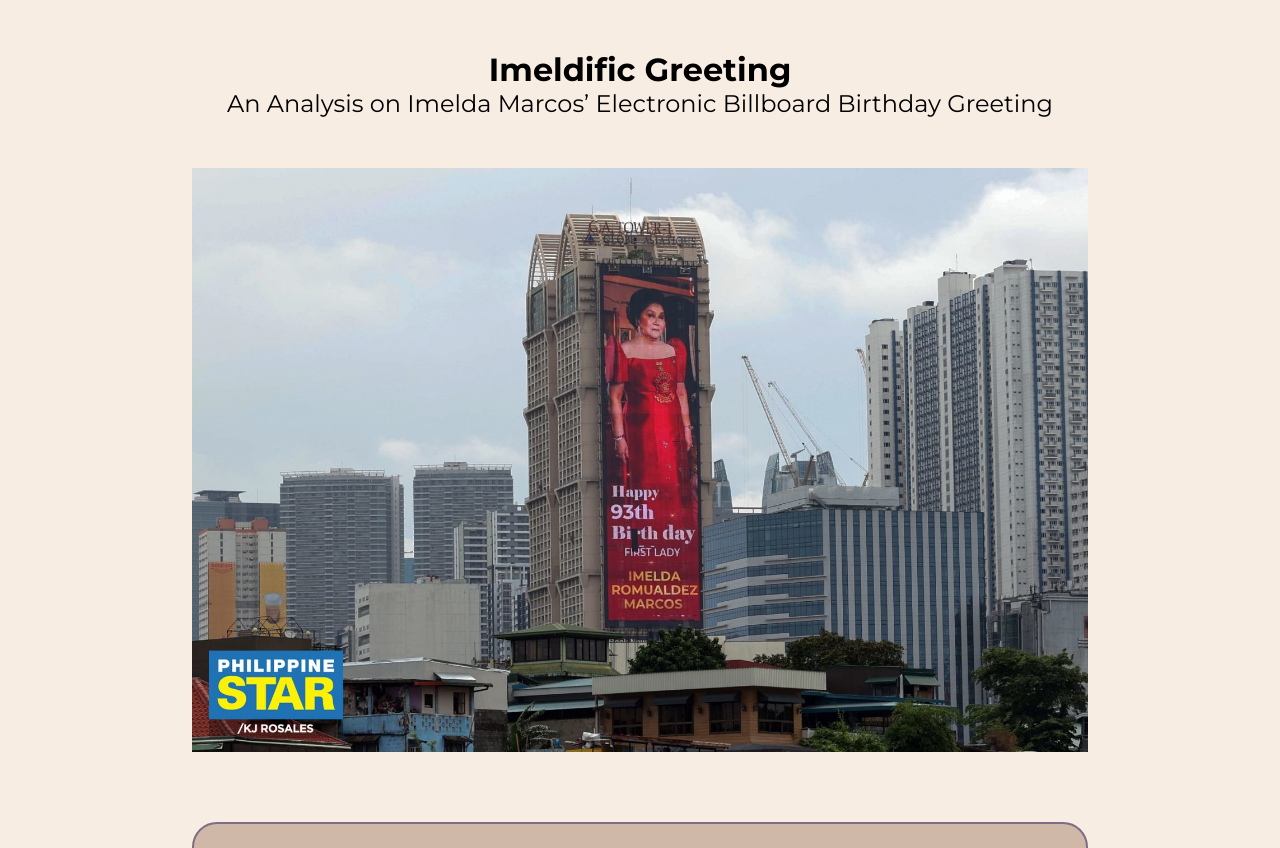
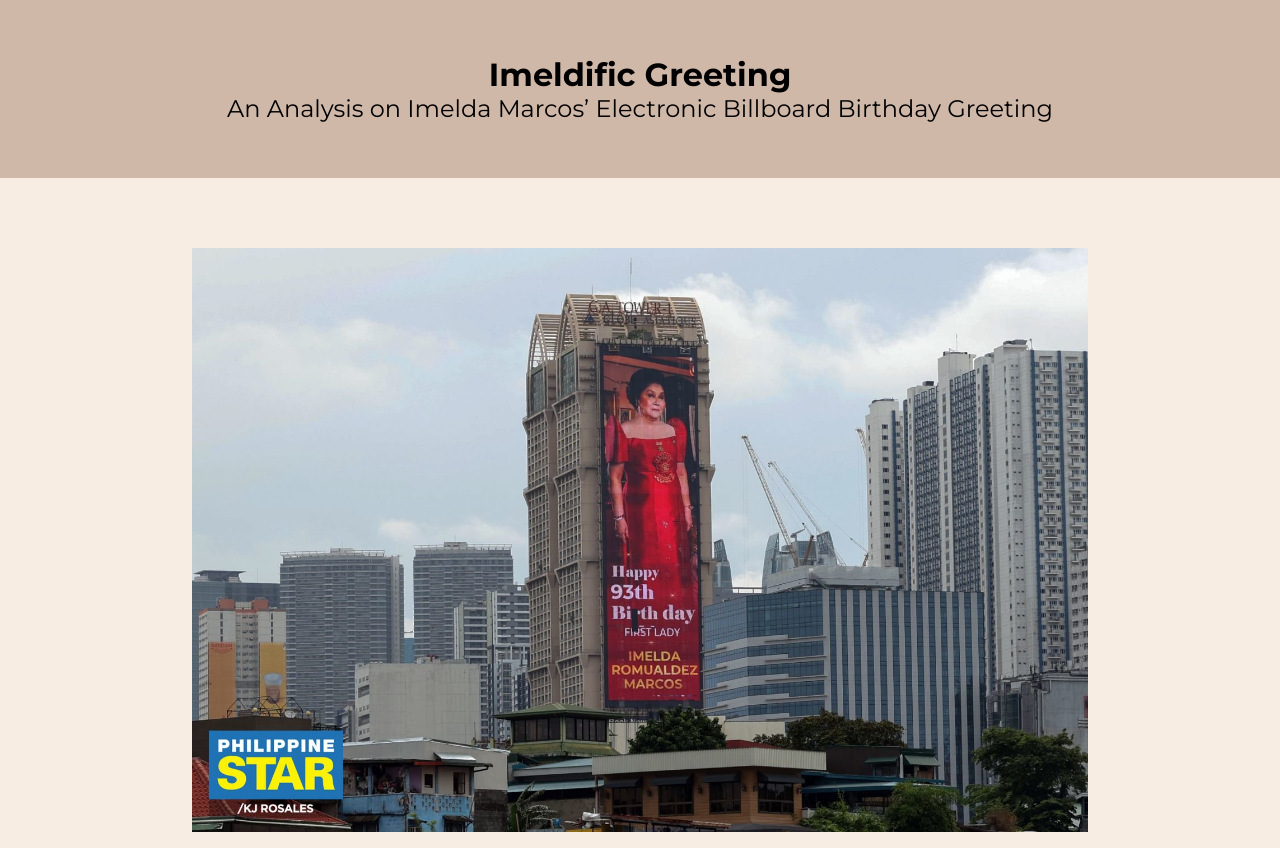
Before and after one commit to waleedlugod/Imeldific-Greeting, a React (Create React App) app: page / in a window 1280 px wide. Shown: the top 848 px of the page. Built offline with nearby package versions, Linux system fonts and the light colour scheme.

Commit message:
header styling

```diff
--- a/src/App.css
+++ b/src/App.css
@@ -54,8 +54,11 @@ svg {
 	align-items: center;
 }
 .header {
+	background-color: var(--tertiary-1);
+	width: 100vw;
+	padding: 55px;
+	margin-bottom: 70px;
 	text-align: center;
-	margin: 50px;
 }
 .header h1 {
 	font-weight: bold;
```
